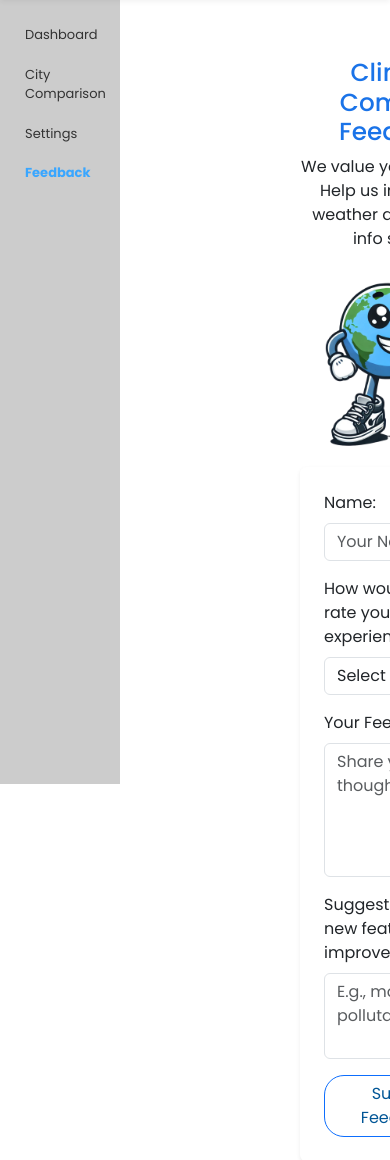
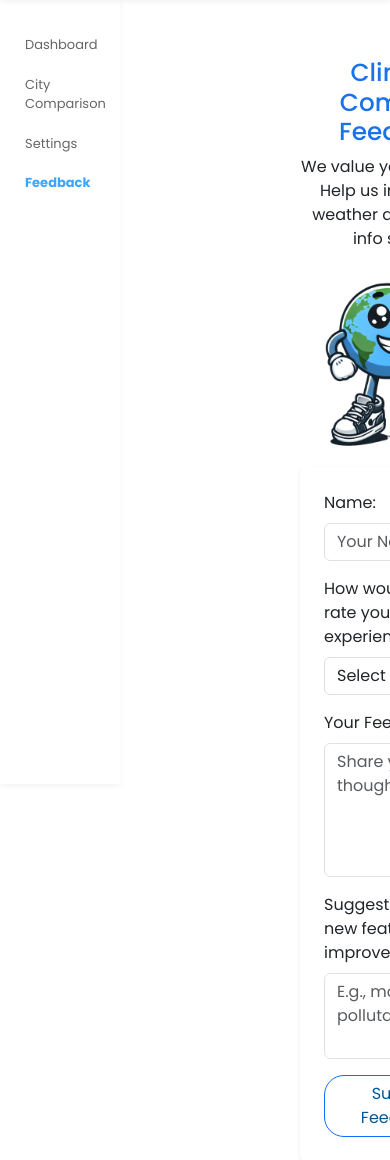
Before and after one commit to thomasfortoul/comp307, a PHP site: page /private/feedback/feedback.html in a window 390 px wide; the page is wider, and only the part inside the window is pictured. Shown: the part 60-1220 px from the top of that part. Run offline with PHP 8.4, Linux system fonts and the light colour scheme.

Commit message:
Updated sidebar styles to match with header styles + responsiveness

```diff
--- a/comp307-finalproject/assets/sidebar.css
+++ b/comp307-finalproject/assets/sidebar.css
@@ -1,16 +1,18 @@
 .sidebar {
-  background-color: #ccc;
+  background-color: #ffffff;
   padding: 20px;
   position: fixed;
   top: 60px;
   left: 0;
   bottom: 0;
   z-index: 0;
+  box-shadow: 0 2px 5px rgba(0, 0, 0, 0.05);
 }
 
 .sidebar ul {
   list-style-type: none;
   padding-left: 0;
+  padding-top: 80px;
 }
 
 .sidebar li {
@@ -18,15 +20,19 @@
 }
 
 .sidebar a {
-  color: #333;
+  color: #666;
   text-decoration: none;
   display: block;
   padding: 5px;
+  font-family: "Poppins", sans-serif;
+  font-size: 16px;
+  transition: background-color 0.3s, color 0.3s;
   user-select: none;
 }
 
 .sidebar a:hover {
   background-color: #ddd;
+  color: #007BFF;
 }
 
 .sidebar .highlight {
@@ -34,10 +40,13 @@
   font-weight: bold;
 }
 
-
 @media (max-width: 768px) {
   .sidebar {
     width: 150px;
+  }
+
+  .sidebar ul{
+    padding-top: 50px;
   }
 
   .sidebar a {
@@ -50,6 +59,10 @@
     width: 120px;
   }
 
+  .sidebar ul{
+    padding-top:10px;
+  }
+
   .sidebar a {
     font-size: 13px;
   }
```
